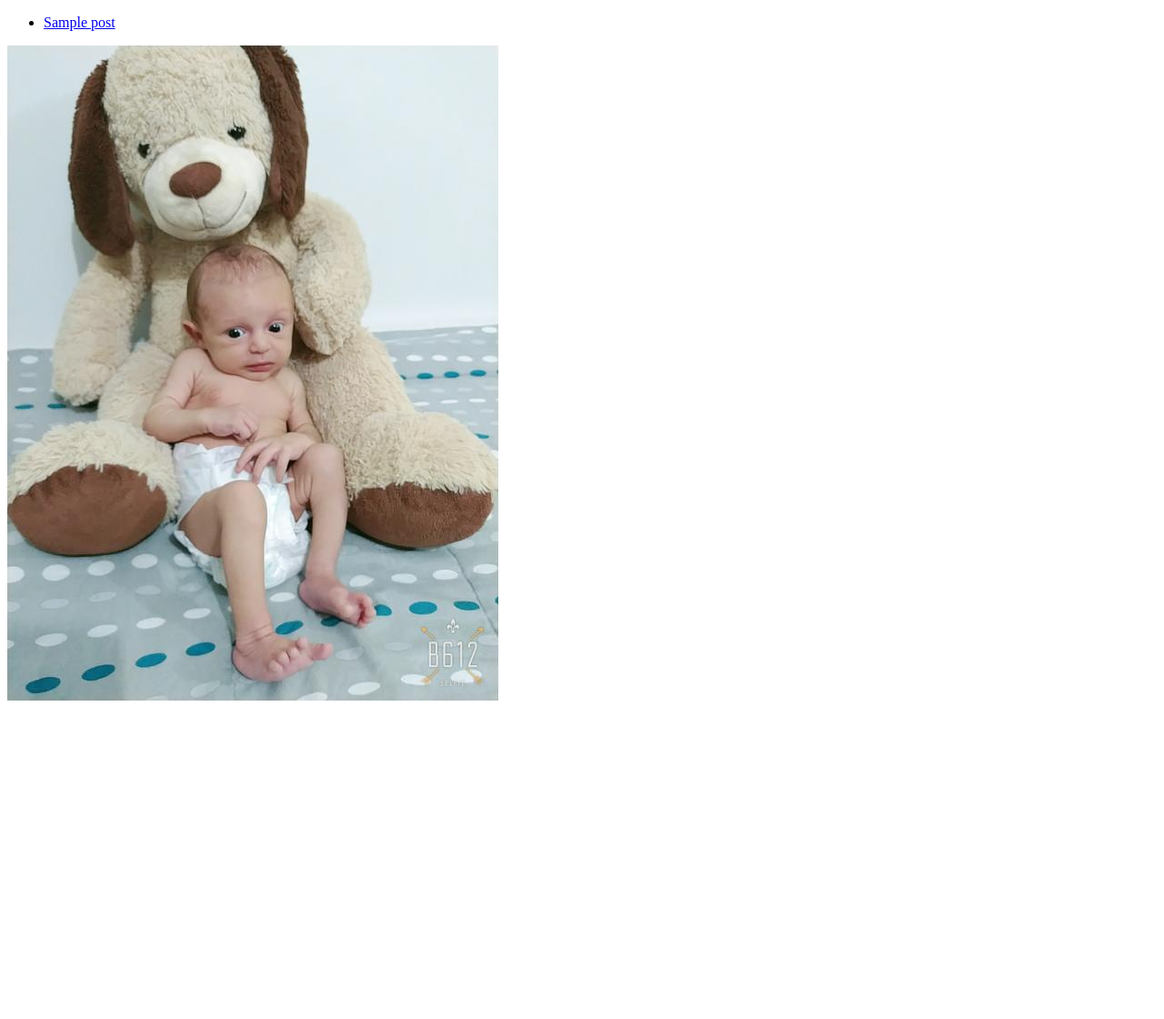
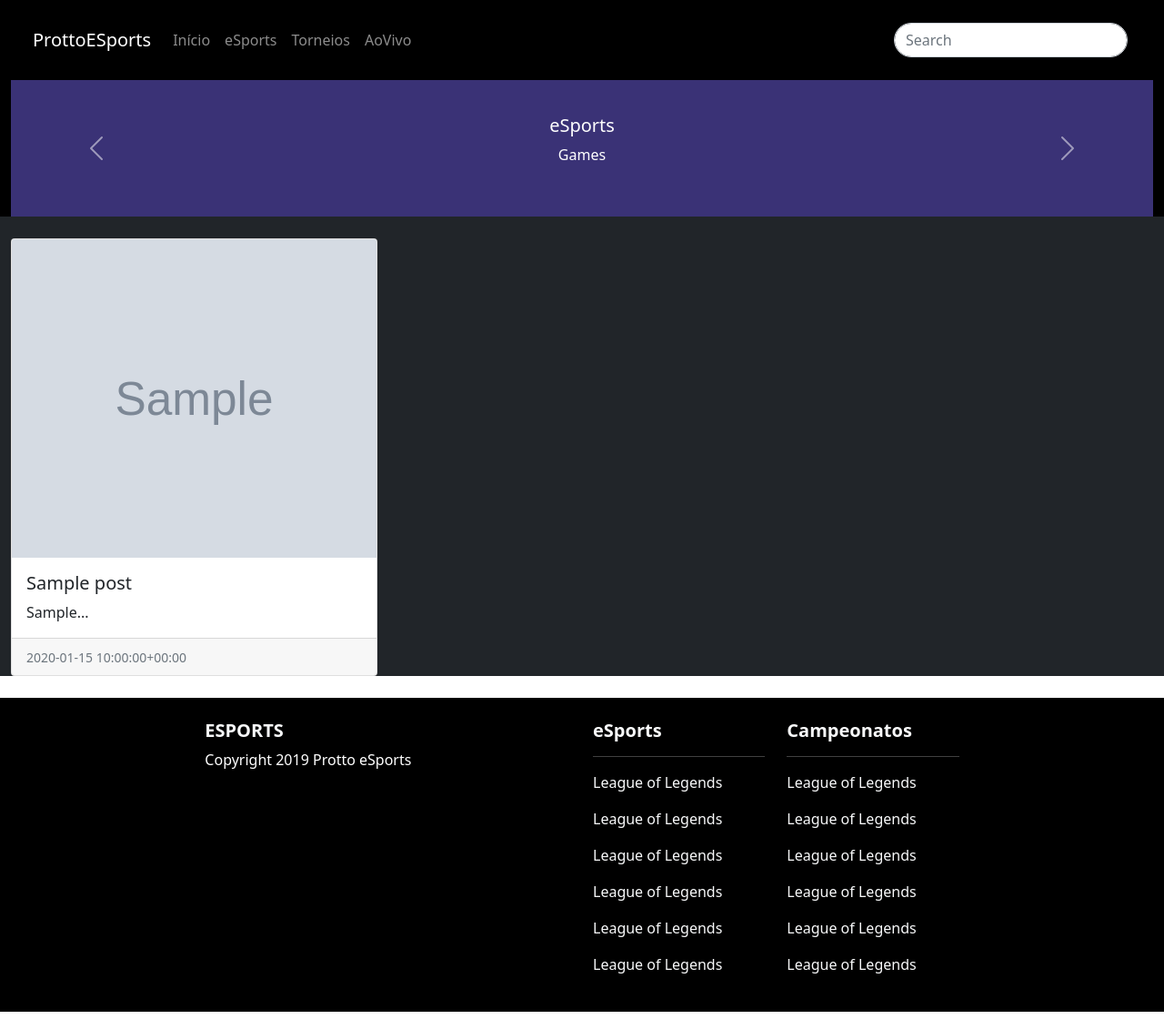
Before and after one commit to michelmsnascimento/esports, a Django app: page / in a window 1280 px wide. Shown: the whole page at 91% size. Before the commit the page ends 770 px from the top, so only its background shows below. Run offline with Django 4.2, Linux system fonts and the light colour scheme; tables that the repository leaves empty hold one stand-in row (values such as "Sample post"); grey boxes marked "Sample" are stand-in pictures; some libraries are stand-ins or nearby versions.

Commit message:
#05 interpolação home. concluido

```diff
--- a/news/models.py
+++ b/news/models.py
@@ -1,3 +1,4 @@
+from ckeditor.fields import RichTextField
 from django.db import models
 from django.utils import timezone
 from ckeditor_uploader.fields import RichTextUploadingField
@@ -5,7 +6,9 @@ class Post(models.Model):
     autor = models.CharField(max_length=255)
     titulo = models.CharField(max_length=255)
     subtitulo = models.CharField(max_length=255)
+    resumo = RichTextField(blank=True, null=True)
     conteudo = RichTextUploadingField()
+    imagem_capa = models.ImageField(null=True, blank=True, upload_to='static/news/')
     data_publicacao = models.DateTimeField(timezone.now())
 
     def __str__(self):
--- /dev/null
+++ b/news/static/css/estilos.css
@@ -0,0 +1,7 @@
+.img-350 {
+    height:350px;
+}
+.avatar {
+    width:100px;
+    height:100px;
+ }
--- /dev/null
+++ b/news/templates/fragments/carousel.html
@@ -0,0 +1,93 @@
+<div id="carouselExampleControls"
+     class="carousel slide"
+     data-bs-ride="carousel">
+
+    <div class="carousel-inner">
+
+        <div class="carousel-item active">
+
+            <svg class="bd-placeholder-img"
+                 width="100%"
+                 height="100%"
+                 xmlns="http://www.w3.org/2000/svg"
+                 aria-hidden="true"
+                 preserveAspectRatio="xMidYMid slice"
+                 focusable="false">
+
+                <rect width="100%" height="100%" fill="#3A3276"/>
+
+            </svg>
+
+            <div class="carousel-caption d-none d-md-block">
+                <h5>eSports</h5>
+                <p>
+                  Games
+                </p>
+            </div>
+
+        </div>
+
+        <div class="carousel-item">
+            <svg class="bd-placeholder-img"
+                 width="100%"
+                 height="100%"
+                 xmlns="http://www.w3.org/2000/svg"
+                 aria-hidden="true"
+                 preserveAspectRatio="xMidYMid slice"
+                 focusable="false">
+
+                <rect width="100%" height="100%" fill="#198754"/>
+
+            </svg>
+
+            <div class="carousel-caption d-none d-md-block">
+                                <h5>eSports</h5>
+                <p>
+                  Games
+                </p>
+            </div>
+
+        </div>
+
+        <div class="carousel-item">
+            <svg class="bd-placeholder-img"
+                 width="100%"
+                 height="100%"
+                 xmlns="http://www.w3.org/2000/svg"
+                 aria-hidden="true"
+                 preserveAspectRatio="xMidYMid slice"
+                 focusable="false">
+
+                <rect width="100%" height="100%" fill="#ffc107"/>
+
+            </svg>
+
+            <div class="carousel-caption d-none d-md-block">
+                <h5>eSports</h5>
+                <p>
+                  Games
+                </p>
+            </div>
+
+        </div>
+
+    </div>
+
+    <button class="carousel-control-prev"
+            type="button"
+            data-bs-target="#carouselExampleControls"
+            data-bs-slide="prev">
+
+        <span class="carousel-control-prev-icon" aria-hidden="true"></span>
+        <span class="visually-hidden">Previous</span>
+    </button>
+
+    <button class="carousel-control-next"
+            type="button"
+            data-bs-target="#carouselExampleControls"
+            data-bs-slide="next">
+
+        <span class="carousel-control-next-icon" aria-hidden="true"></span>
+        <span class="visually-hidden">Next</span>
+    </button>
+</div>
--- /dev/null
+++ b/news/templates/fragments/footer.html
@@ -0,0 +1,36 @@
+<footer class="bg-black ">
+    <div class="container-fluid text-white">
+        <div class="row justify-content-center py-4 my-2">
+
+            <div class="col-4">
+                <h5 class="text-uppercase fw-bold text-light"> eSports </h5>
+                <p>
+                    Copyright 2019 Protto eSports
+                </p>
+            </div>
+
+            <div class="col-2">
+                <h5 class="fw-bold text-light"> eSports </h5>
+                <hr>
+                <p><a class="text-light" style="text-decoration: none" href="">League of Legends</a></p>
+                <p><a class="text-light" style="text-decoration: none" href="">League of Legends</a></p>
+                <p><a class="text-light" style="text-decoration: none" href="">League of Legends</a></p>
+                <p><a class="text-light" style="text-decoration: none" href="">League of Legends</a></p>
+                <p><a class="text-light" style="text-decoration: none" href="">League of Legends</a></p>
+                <p><a class="text-light" style="text-decoration: none" href="">League of Legends</a></p>
+            </div>
+
+            <div class="col-2">
+                <h5 class="fw-bold text-light"> Campeonatos </h5>
+                <hr>
+                <p><a class="text-light" style="text-decoration: none" href="">League of Legends</a></p>
+                <p><a class="text-light" style="text-decoration: none" href="">League of Legends</a></p>
+                <p><a class="text-light" style="text-decoration: none" href="">League of Legends</a></p>
+                <p><a class="text-light" style="text-decoration: none" href="">League of Legends</a></p>
+                <p><a class="text-light" style="text-decoration: none" href="">League of Legends</a></p>
+                <p><a class="text-light" style="text-decoration: none" href="">League of Legends</a></p>
+            </div>
+
+        </div>
+    </div>
+</footer>
--- /dev/null
+++ b/news/templates/fragments/navbar.html
@@ -0,0 +1,47 @@
+<nav class="navbar navbar-expand-lg navbar-dark bg-black my-3">
+    <div class="container-fluid">
+        <a class="navbar-brand text-color-green" href="#">ProttoESports</a>
+
+
+        <button class="navbar-toggler"
+                type="button"
+                data-bs-toggle="collapse"
+                data-bs-target="#navbarTogglerDemo02"
+                aria-controls="navbarTogglerDemo02"
+                aria-expanded="false"
+                aria-label="Toggle navigation">
+            <span class="navbar-toggler-icon"></span>
+        </button>
+
+        <div class="collapse navbar-collapse" id="navbarTogglerDemo02">
+
+            <ul class="navbar-nav me-auto mb-2 mb-lg-0">
+
+                <li class="nav-item">
+                    <a class="nav-link" aria-current="page" href="#">Início</a>
+                </li>
+
+                <li class="nav-item">
+                    <a class="nav-link" href="#">eSports</a>
+                </li>
+
+                <li class="nav-item">
+                    <a class="nav-link">Torneios</a>
+                </li>
+
+                <li class="nav-item">
+                    <a class="nav-link">AoVivo</a>
+                </li>
+
+            </ul>
+
+            <form class="d-flex">
+                <input class="form-control me-1 rounded-pill"
+                       type="search"
+                       placeholder="Search"
+                       aria-label="Search">
+            </form>
+
+        </div>
+    </div>
+</nav>
--- a/news/templates/news/home.html
+++ b/news/templates/news/home.html
@@ -1,18 +1,36 @@
 <!DOCTYPE html>
-<html lang="en">
+{% load static %}
+<html lang="pt-br">
+
 <head>
+    <link href="https://cdn.jsdelivr.net/npm/bootstrap@5.1.3/dist/css/bootstrap.min.css" rel="stylesheet"
+          integrity="sha384-1BmE4kWBq78iYhFldvKuhfTAU6auU8tT94WrHftjDbrCEXSU1oBoqyl2QvZ6jIW3" crossorigin="anonymous">
+    <link rel="stylesheet" href="https://cdnjs.cloudflare.com/ajax/libs/font-awesome/6.0.0/css/all.min.css">
+    <link rel="stylesheet" href="{% static 'css/estilos.css' %}">
+    <link rel="stylesheet" href="{% static 'css/estilos.css' %}">
     <meta charset="UTF-8">
-    <title>Primeiro Template</title>
+    <title>Página Inicial</title>
 </head>
+
 <body>
-<ul>
-   {% for post in posts %}
-      <li>
-            <a href="{% url 'post_detail' post.id %}">{{ post.titulo }} </a>
-       </li>
-    {% endfor %}
-</ul>
-{% load static %}
-<img src="{% static 'news/imagem.jpg' %}">
+
+<div class="container-fluid bg-black">
+    <div class="row justify-content-center">
+        <div class="col-12">
+            <header class="bg-black">
+                {% include 'fragments/navbar.html' %}
+                {% include 'fragments/carousel.html' %}
+            </header>
+        </div>
+    </div>
+</div>
+
+<main class="bg-dark">
+    {% include 'news/news.html' %}
+</main>
+{% include 'fragments/footer.html' %}
+<script src="https://cdn.jsdelivr.net/npm/bootstrap@5.1.3/dist/js/bootstrap.bundle.min.js"
+        integrity="sha384-ka7Sk0Gln4gmtz2MlQnikT1wXgYsOg+OMhuP+IlRH9sENBO0LRn5q+8nbTov4+1p"
+        crossorigin="anonymous"></script>
 </body>
 </html>
--- /dev/null
+++ b/news/templates/news/news.html
@@ -0,0 +1,20 @@
+<div class="container-fluid my-4">
+    <div class="row row-cols-1 row-cols-md-3 g-4">
+        {% for post in posts %}
+        <div class="col d-flex">
+            <div class="card vh-75 vw-100">
+                <img src="{{ post.imagem_capa.url }}" class="card-img-top img-350" alt="...">
+                <div class="card-body">
+                    <h5 class="card-title">{{ post.titulo | safe }}</h5>
+                    <p class="card-text">{{ post.resumo | slice:":300" | safe }}...</p>
+                </div>
+                <div class="card-footer">
+                    <small class="text-muted">{{ posts.0.data_publicacao | safe }}</small>
+                </div>
+            </div>
+        </div>
+        {% endfor %}
+
+    </div>
+
+</div>
--- a/news/views.py
+++ b/news/views.py
@@ -4,7 +4,7 @@ from .models import Post
 # Create your views here.
 
 def home(request):
-   posts = Post.objects.all()
+   posts = Post.objects.order_by('-data_publicacao')[:6]
    context = {
       'posts': posts
    }
--- a/requirements.txt
+++ b/requirements.txt
@@ -1,4 +1,8 @@
 asgiref==3.5.2
 Django==4.1.2
+django-ckeditor==6.5.1
+django-js-asset==2.0.0
+Pillow==9.2.0
+psycopg2-binary==2.9.4
 sqlparse==0.4.3
 tzdata==2022.5
```
Also changed, not shown: news/templates/news/post_detail.html (+8 -7 lines).
